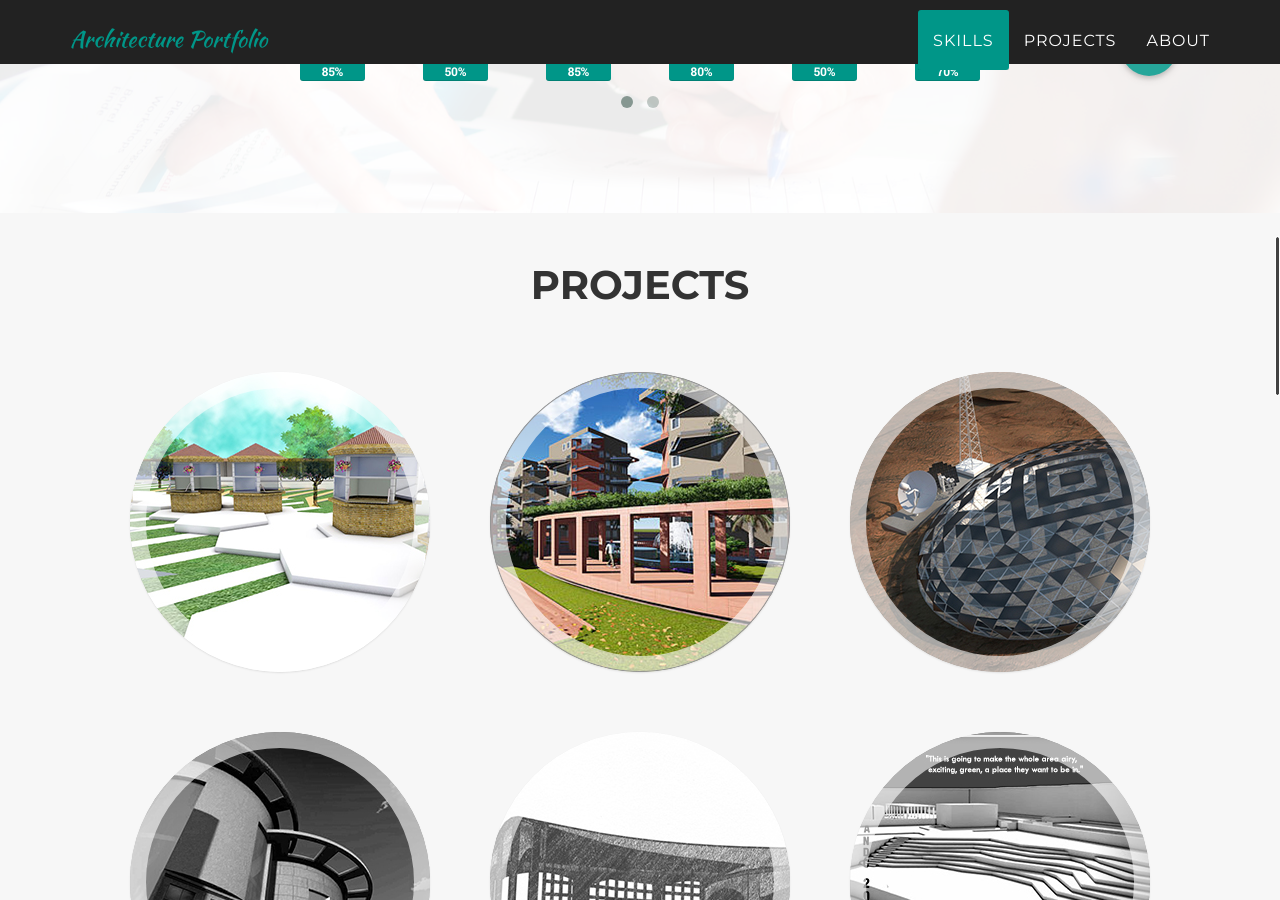
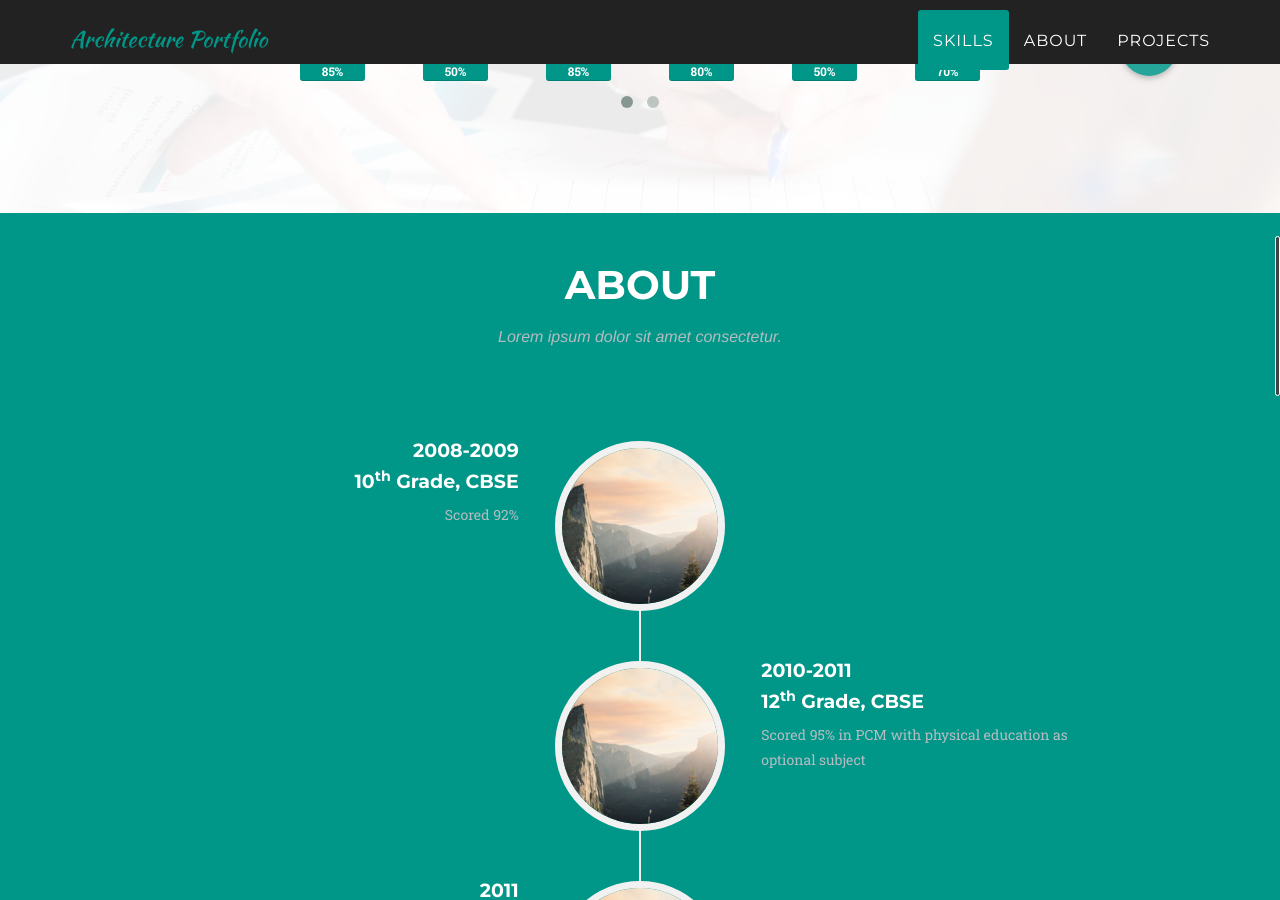
Before and after one commit to apoorvasingla/apoorvasingla.github.io, a Jekyll site: the page built from index.html, in a window 1280 px wide and 900 px high, scrolled down 1331 px. Built offline with Jekyll 4.4.1, drawn with Linux system fonts in a browser that asks for light colours; some web fonts are replaced.

Commit message:
Exchanges position of about and projects section

```diff
--- a/_includes/header.html
+++ b/_includes/header.html
@@ -19,13 +19,13 @@
                         <a href="#page-top"></a>
                     </li>
                     <li>
-                        <a class="page-scroll" href="#skills">skills</a>
+                        <a class="page-scroll" href="#skills">Skills</a>
+                    </li>
+                    <li>
+                        <a class="page-scroll" href="#about">About</a>
                     </li>
                     <li>
                         <a class="page-scroll" href="#projects">Projects</a>
-                    </li>
-                    <li>
-                        <a class="page-scroll" href="#about">About</a>
                     </li>
                 </ul>
             </div>
--- a/_layouts/default.html
+++ b/_layouts/default.html
@@ -7,8 +7,8 @@
     <body id="page-top" class="index">
     {% include header.html %}
     {% include skills.html %}
+    {% include about.html %}
     {% include projects.html %}
-    {% include about.html %}
     {% include footer.html %}
     {% include js.html %}
 
```
